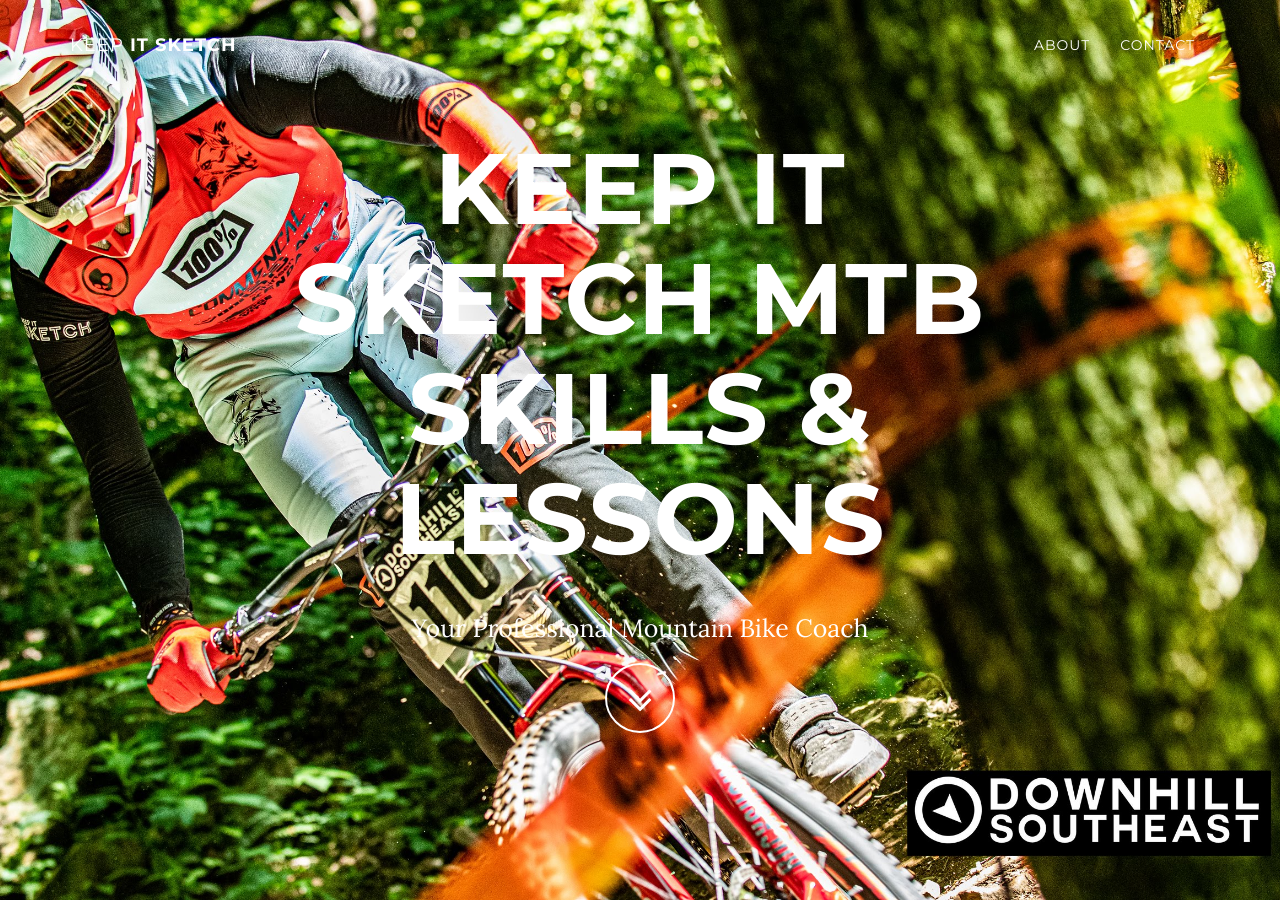
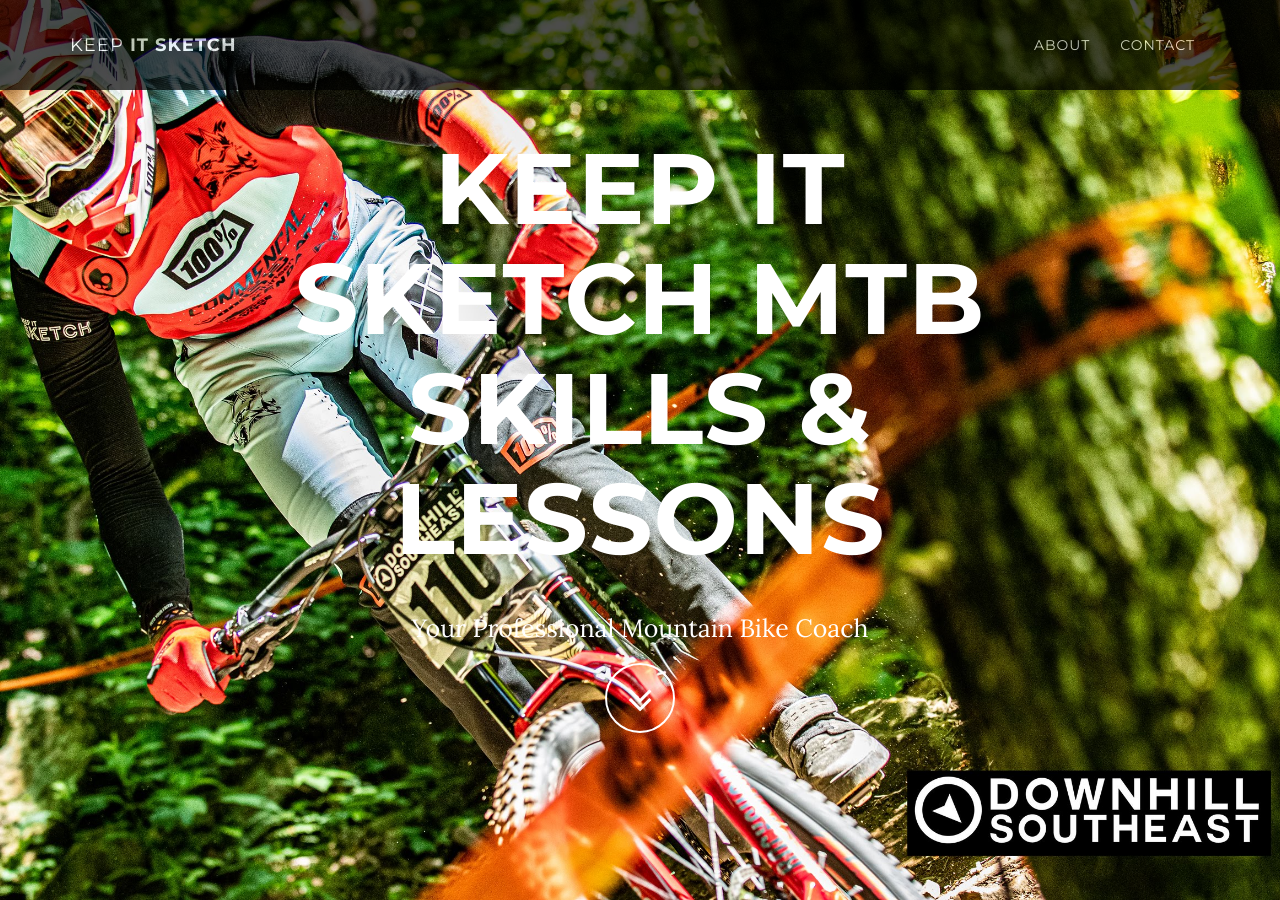
Before and after one commit to SketchMTB/sketchmtb.github.io, a Jekyll site: the page built from index.html, in a window 1280 px wide and 900 px high. Built offline with Jekyll 4.4.1, drawn with Linux system fonts in a browser that asks for light colours; some of the changed text lies outside the part shown.

Commit message:
(update) navbar opacity for title readability

```diff
--- a/_includes/about.html
+++ b/_includes/about.html
@@ -6,6 +6,8 @@
                 <p>As a baseball lifer, playing for a time at Virginia State University and continuing on competitive adult teams in Virginia. But a series of injuries precipitated a close to that career. Due to a freak accident in 2014 baseball just wasn't the same anymore. I was introduced to mountain biking late 2015. That quickly elevated to racing downhill in 2016. After racing the past five years, I became super passionate; which, led to a number of opportunities to become an ambassador of the sport. Since then I've decided to become a certified professional MTB instructor. I want to help others enjoy the trail just as much as I do and as safe a possible.</p>
                 <p>Based in the greater Richmond area, I have been coaching riders since 2019. I am extremely passionate about being active, healthy and developing the proper techniques. But I’m also extremely passionate about the game and ready to help my clients improve theirs. I’ve been told I was patient, gave actionable guidance and I give each player the individual guidance they need to exceed their potential.</p>
                 <p>Level I PMBIA Instructor</p>
+                <a href="https://form.jotform.com/200193711986155?fbclid=IwAR1A1C64mwAu9b8XfpDP2s94yzkhJolqL9g8uaokU5yMnPsH7z9YijmbvSE" class="btn btn-default btn-lg">BOOK NOW</a>
+                <a href="https://forms.gle/dGca4DwpFsEvUjpS8" class="btn btn-default btn-lg">Submit a Request</a>
             </div>
         </div>
     </section>
--- a/_includes/css/grayscale.css
+++ b/_includes/css/grayscale.css
@@ -115,7 +115,8 @@
         padding: 20px 0;
         border-bottom: 0;
         letter-spacing: 1px;
-        background: 0 0;
+        background-color: #000;
+        opacity: 0.7;
         -webkit-transition: background .5s ease-in-out,padding .5s ease-in-out;
         -moz-transition: background .5s ease-in-out,padding .5s ease-in-out;
         transition: background .5s ease-in-out,padding .5s ease-in-out;
--- a/_layouts/default.html
+++ b/_layouts/default.html
@@ -4,8 +4,10 @@
     <body id="page-top" data-spy="scroll" data-target=".navbar-fixed-top">
     {% include nav.html %}
     {% include header.html %}
-    {% include about.html %}C
+    {% include about.html %}
+    {% include download.html %}
     {% include contact.html %}
+    {% include map.html %}
     {% include footer.html %}
     {% include js.html %}
     </body>
```
